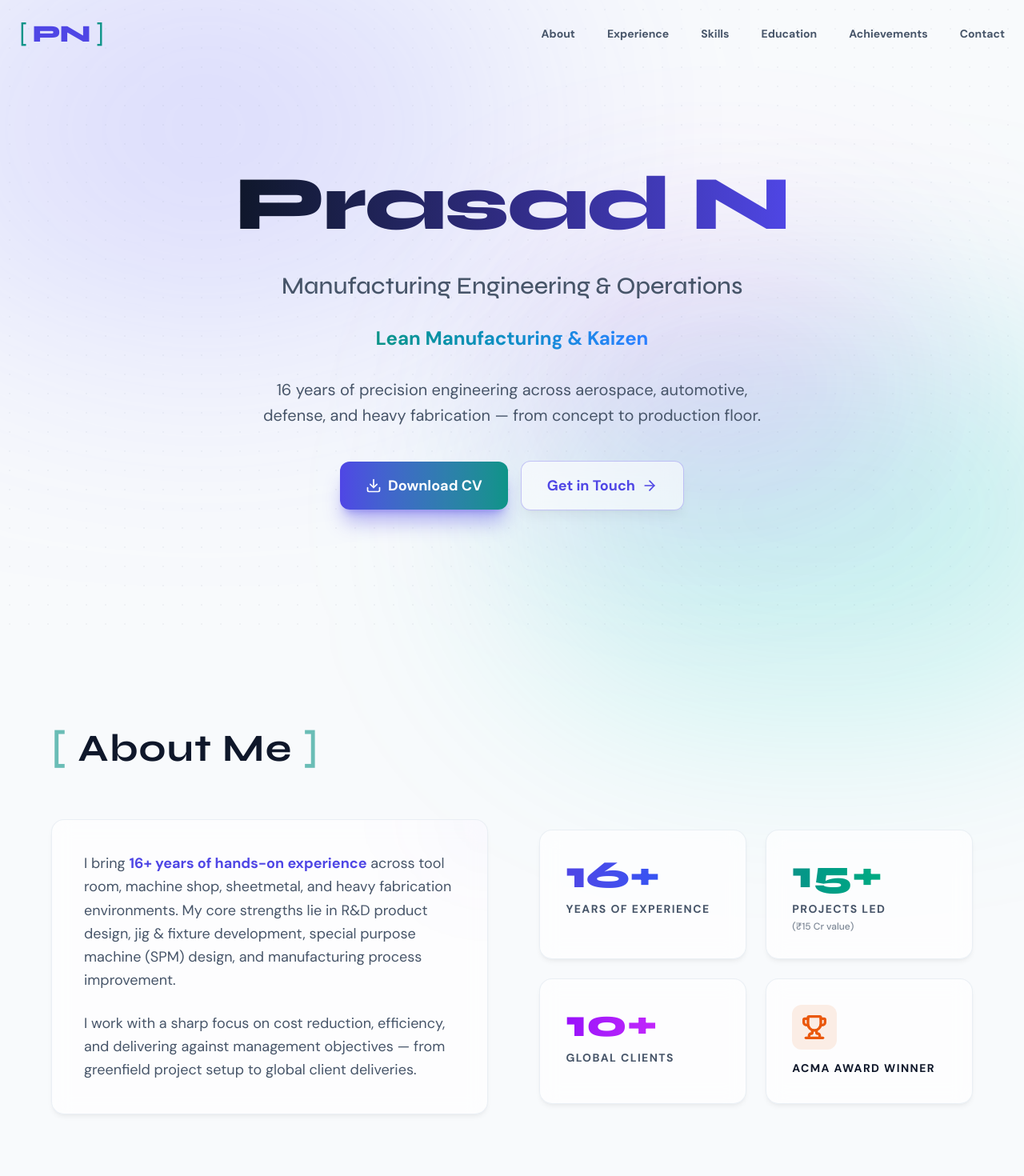
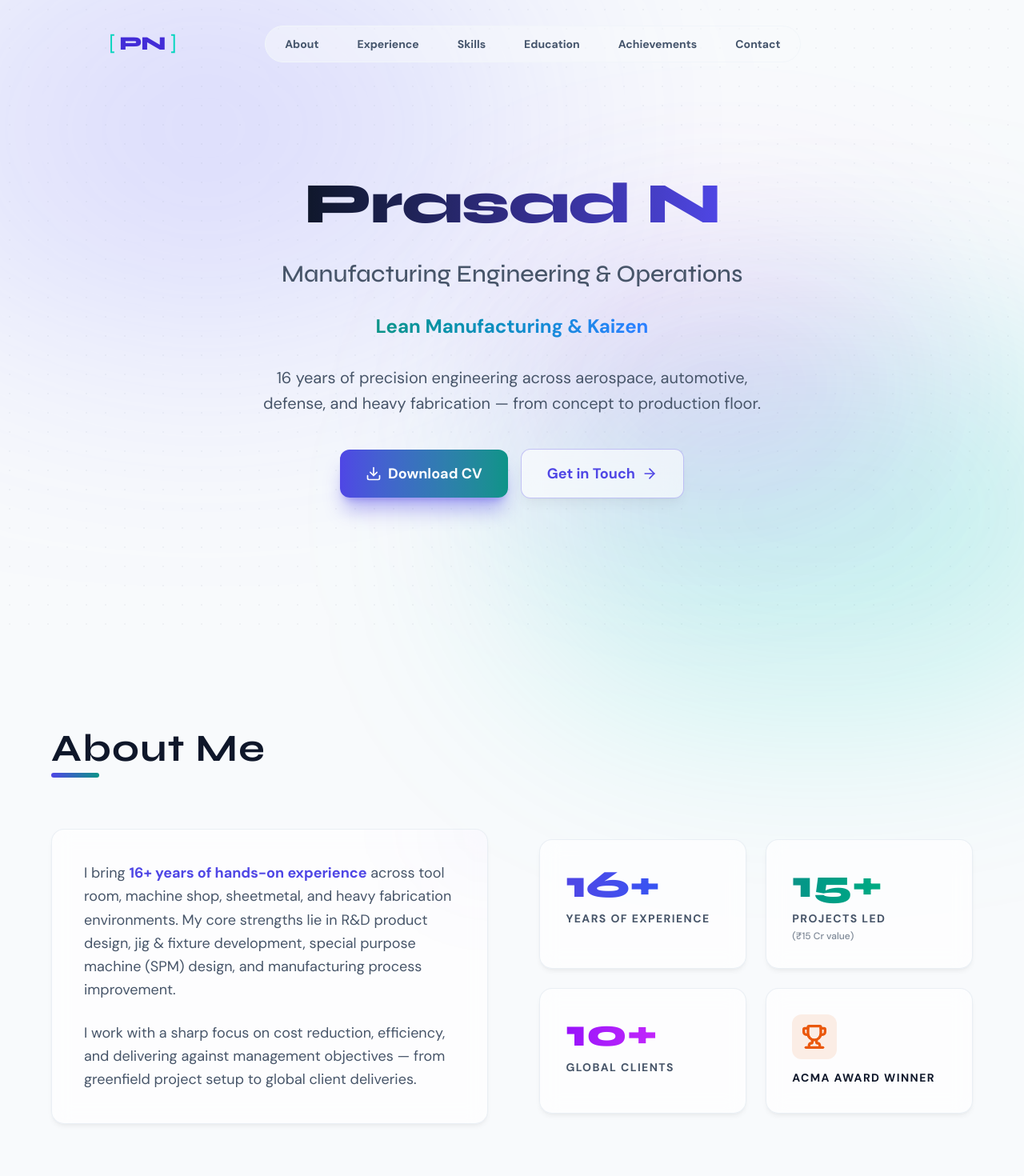
Before and after one commit to raghul1217/Prasad_portfolio, a React (Vite) app in the folder frontend/: page / in a window 1280 px wide. Shown: the top 1470 px of the page at 80% size. Built offline with nearby package versions, Linux system fonts and the light colour scheme.

Commit message:
version4

```diff
--- a/frontend/src/components/Navbar.jsx
+++ b/frontend/src/components/Navbar.jsx
@@ -16,6 +16,13 @@ export default function Navbar() {
   const [mobileMenuOpen, setMobileMenuOpen] = useState(false);
   const [activeSection, setActiveSection] = useState('');
 
+  // Close mobile menu when hash changes
+  useEffect(() => {
+    const handleHashChange = () => setMobileMenuOpen(false);
+    window.addEventListener('hashchange', handleHashChange);
+    return () => window.removeEventListener('hashchange', handleHashChange);
+  }, []);
+
   useEffect(() => {
     const handleScroll = () => {
       setIsScrolled(window.scrollY > 50);
@@ -24,7 +31,7 @@ export default function Navbar() {
       let current = '';
       for (const section of sections) {
         const element = document.getElementById(section);
-        if (element && window.scrollY >= (element.offsetTop - 100)) {
+        if (element && window.scrollY >= (element.offsetTop - 150)) {
           current = section;
         }
       }
@@ -37,80 +44,125 @@ export default function Navbar() {
   }, []);
 
   return (
+    <>
       <motion.nav
         initial={{ y: -100, opacity: 0 }}
         animate={{ y: 0, opacity: 1 }}
         transition={{ duration: 0.5 }}
-      className={`fixed top-0 left-0 w-full z-50 transition-all duration-300 ${
-        isScrolled ? 'bg-white/70 backdrop-blur-md border-b border-border-warm py-4 shadow-sm' : 'bg-transparent py-6'
-      }`}
+        className={`fixed top-0 left-0 w-full z-50 transition-all duration-300 px-4 sm:px-6 pt-4 sm:pt-6 pointer-events-none`}
       >
-      <div className="container mx-auto px-6 flex justify-between items-center max-w-7xl">
-        <a href="#" className="text-2xl md:text-3xl font-display font-black text-indigo-primary whitespace-nowrap tracking-tighter">
-          <span className="text-teal-secondary font-light">[</span> PN <span className="text-teal-secondary font-light">]</span>
+        {/* Floating Pill Navbar */}
+        <div className={`mx-auto max-w-5xl pointer-events-auto rounded-3xl transition-all duration-300 flex justify-between items-center ${
+          isScrolled
+            ? 'bg-white/90 backdrop-blur-xl shadow-[0_8px_30px_rgb(0,0,0,0.06)] border border-slate-200/50 py-3 px-6'
+            : 'bg-transparent py-2 px-2'
+        }`}>
+
+          <a href="#" className="text-2xl font-display font-black text-indigo-700 whitespace-nowrap tracking-tighter hover:scale-105 transition-transform">
+            <span className="text-teal-400 font-light">[</span> PN <span className="text-teal-400 font-light">]</span>
           </a>
 
           {/* Desktop Nav */}
-        <div className="hidden lg:flex space-x-10">
+          <div className="hidden lg:flex space-x-2 bg-slate-50/50 p-1 rounded-full border border-slate-100">
             {navLinks.map((link) => (
               <a
                 key={link.name}
                 href={link.href}
-              className={`text-sm font-bold transition-all relative py-2 ${
+                className={`text-sm font-bold transition-all relative px-5 py-2 rounded-full ${
                   activeSection === link.href.substring(1)
-                  ? 'text-indigo-primary'
-                  : 'text-secondary hover:text-indigo-primary hover:-translate-y-0.5'
+                    ? 'text-white'
+                    : 'text-slate-600 hover:text-indigo-600'
                 }`}
               >
-              {link.name}
                 {activeSection === link.href.substring(1) && (
                   <motion.div
-                  layoutId="activeSection"
-                  className="absolute bottom-0 left-0 w-full h-1 rounded-full bg-gradient-to-r from-indigo-primary to-teal-secondary shadow-sm"
+                    layoutId="activePill"
+                    className="absolute inset-0 bg-gradient-to-r from-indigo-500 to-teal-400 rounded-full -z-10 shadow-md shadow-indigo-500/20"
+                    transition={{ type: "spring", stiffness: 300, damping: 30 }}
                   />
                 )}
+                {link.name}
               </a>
             ))}
           </div>
 
-        {/* Mobile Toggle */}
+          <div className="hidden lg:block w-8"></div> {/* Spacer for symmetry if needed, or put a small CTA here */}
+
+          {/* Mobile Toggle Button */}
           <button
-          className="lg:hidden text-primary focus:outline-none bg-white p-2 rounded-xl shadow-sm border border-border-warm"
-          onClick={() => setMobileMenuOpen(!mobileMenuOpen)}
+            className="lg:hidden text-slate-800 focus:outline-none bg-slate-50 p-2.5 rounded-xl border border-slate-200 shadow-sm active:scale-95 transition-transform"
+            onClick={() => setMobileMenuOpen(true)}
           >
-          {mobileMenuOpen ? <X size={24} className="text-indigo-primary"/> : <Menu size={24} className="text-indigo-primary"/>}
+            <Menu size={22} className="text-indigo-600"/>
+          </button>
+        </div>
+      </motion.nav>
+
+      {/* Mobile Drawer Overlay */}
+      <AnimatePresence>
+        {mobileMenuOpen && (
+          <>
+            <motion.div
+              initial={{ opacity: 0 }}
+              animate={{ opacity: 1 }}
+              exit={{ opacity: 0 }}
+              className="fixed inset-0 bg-slate-900/40 backdrop-blur-sm z-50 lg:hidden"
+              onClick={() => setMobileMenuOpen(false)}
+            />
+            <motion.div
+              initial={{ x: '100%' }}
+              animate={{ x: 0 }}
+              exit={{ x: '100%' }}
+              transition={{ type: "spring", damping: 25, stiffness: 200 }}
+              className="fixed top-0 right-0 h-full w-[85%] sm:w-[320px] bg-white z-[60] shadow-2xl flex flex-col pt-6 px-6 lg:hidden border-l border-slate-100"
+            >
+              <div className="flex justify-between items-center mb-10">
+                <a href="#" className="text-2xl font-display font-black text-indigo-700 tracking-tighter">
+                  <span className="text-teal-400 font-light">[</span> PN <span className="text-teal-400 font-light">]</span>
+                </a>
+                <button
+                  onClick={() => setMobileMenuOpen(false)}
+                  className="p-2.5 bg-slate-100 rounded-full text-slate-600 hover:text-rose-500 hover:bg-rose-50 transition-colors"
+                >
+                  <X size={20} />
                 </button>
               </div>
 
-      {/* Mobile Drawer */}
-      <AnimatePresence>
-        {mobileMenuOpen && (
-          <motion.div
-            initial={{ height: 0, opacity: 0 }}
-            animate={{ height: 'auto', opacity: 1 }}
-            exit={{ height: 0, opacity: 0 }}
-            className="lg:hidden bg-white/95 backdrop-blur-xl border-b border-border-warm overflow-hidden shadow-2xl absolute w-full left-0 top-full"
-          >
-            <div className="flex flex-col py-6 px-6 space-y-6">
-              {navLinks.map((link) => (
+              <div className="flex flex-col space-y-3">
+                {navLinks.map((link) => {
+                  const isActive = activeSection === link.href.substring(1);
+                  return (
                     <a
                       key={link.name}
                       href={link.href}
-                  onClick={() => setMobileMenuOpen(false)}
-                  className={`text-xl font-bold flex items-center justify-between py-2 border-b border-border-warm/50 ${
-                    activeSection === link.href.substring(1)
-                      ? 'text-transparent bg-clip-text bg-gradient-to-r from-indigo-primary to-teal-secondary'
-                      : 'text-secondary'
+                      onClick={(e) => {
+                        setMobileMenuOpen(false);
+                      }}
+                      className={`text-base font-bold flex items-center justify-between px-5 py-4 rounded-2xl transition-all ${
+                        isActive
+                          ? 'bg-gradient-to-r from-indigo-50 to-teal-50 text-indigo-700 shadow-sm border border-indigo-100'
+                          : 'text-slate-600 hover:bg-slate-50'
                       }`}
                     >
                       {link.name}
-                  <span className="text-xs opacity-50 font-normal">0{navLinks.indexOf(link) + 1}</span>
+                      {isActive && <motion.div layoutId="mobileActive" className="w-1.5 h-1.5 rounded-full bg-teal-500" />}
                     </a>
-              ))}
+                  );
+                })}
+              </div>
+
+              <div className="mt-auto pb-10 flex flex-col items-center">
+                <a
+                  href="/prasad-cv.pdf"
+                  className="w-full text-center py-4 bg-slate-900 text-white font-bold rounded-2xl shadow-xl shadow-slate-900/20 active:scale-95 transition-transform"
+                >
+                  Download CV
+                </a>
               </div>
             </motion.div>
+          </>
         )}
       </AnimatePresence>
-    </motion.nav>
+    </>
   );
 }
--- a/frontend/src/index.css
+++ b/frontend/src/index.css
@@ -20,6 +20,7 @@
 @layer base {
   html {
     scroll-behavior: smooth;
+    scroll-padding-top: 120px;
   }
   body {
     background-color: var(--color-warm-bg);
@@ -37,15 +38,20 @@
     background-size: 24px 24px;
     opacity: 0.05;
   }
-  .bracket-heading::before {
-    content: "[ ";
-    color: var(--color-teal-secondary);
-    opacity: 0.6;
+  .gradient-heading {
+    position: relative;
+    display: inline-block;
+    padding-bottom: 0.75rem;
   }
-  .bracket-heading::after {
-    content: " ]";
-    color: var(--color-teal-secondary);
-    opacity: 0.6;
+  .gradient-heading::after {
+    content: "";
+    position: absolute;
+    bottom: 0;
+    left: 0;
+    width: 60px;
+    height: 6px;
+    background: linear-gradient(to right, var(--color-indigo-primary), var(--color-teal-secondary));
+    border-radius: 9999px;
   }
   .glass-card {
     background-color: var(--color-warm-surface);
--- a/frontend/src/sections/About.jsx
+++ b/frontend/src/sections/About.jsx
@@ -46,7 +46,7 @@ export default function About() {
           whileInView="visible"
           viewport={{ once: true, amount: 0.1 }}
         >
-          <motion.h2 variants={itemVariants} className="text-3xl md:text-5xl font-display font-bold text-primary mb-10 md:mb-16 bracket-heading tracking-wide">
+          <motion.h2 variants={itemVariants} className="text-3xl md:text-5xl font-display font-bold text-primary mb-10 md:mb-16 gradient-heading tracking-wide">
             About Me
           </motion.h2>
 
--- a/frontend/src/sections/Achievements.jsx
+++ b/frontend/src/sections/Achievements.jsx
@@ -1,25 +1,22 @@
 import React from 'react';
 import { motion } from 'framer-motion';
-import { Trophy, Settings, Globe, Ruler } from 'lucide-react';
+import { Trophy, Settings, Globe, Award, ShieldCheck } from 'lucide-react';
 
 const secondaryAchievements = [
   {
-    icon: <Settings size={36} strokeWidth={1.5} />,
-    text: "9 Years at Clark Fixture — Global Aerospace & Defense tooling",
-    color: "text-blue-600",
-    bg: "bg-blue-50 border-blue-200"
+    icon: <Settings size={24} />,
+    title: "Global Tooling Ecosystem",
+    text: "9 Years at Clark Fixture — Lead design & execution for aerospace & defense.",
   },
   {
-    icon: <Globe size={36} strokeWidth={1.5} />,
-    text: "Supplier network established across 5+ Indian manufacturing hubs",
-    color: "text-teal-600",
-    bg: "bg-teal-50 border-teal-200"
+    icon: <Globe size={24} />,
+    title: "Vast Supplier Network",
+    text: "Established and validated manufacturing hubs across 5+ Indian states.",
   },
   {
-    icon: <Ruler size={36} strokeWidth={1.5} />,
-    text: "IMTA Certified Gauge Designer",
-    color: "text-purple-600",
-    bg: "bg-purple-50 border-purple-200"
+    icon: <ShieldCheck size={24} />,
+    title: "Certified Gauge Expert",
+    text: "IMTA Certified Gauge Designer recognizing elite precision metrics.",
   }
 ];
 
@@ -33,20 +30,20 @@ export default function Achievements() {
   };
 
   const itemVariants = {
-    hidden: { y: 30, opacity: 0 },
-    visible: { y: 0, opacity: 1, transition: { duration: 0.6, ease: "easeOut" } }
+    hidden: { y: 20, opacity: 0 },
+    visible: { y: 0, opacity: 1, transition: { duration: 0.5, ease: "easeOut" } }
   };
 
   return (
     <section id="achievements" className="py-20 md:py-28 px-4 sm:px-6 relative z-10">
-      <div className="max-w-5xl mx-auto">
+      <div className="max-w-6xl mx-auto">
         <motion.div
-          initial={{ opacity: 0, y: 30 }}
+          initial={{ opacity: 0, y: 20 }}
           whileInView={{ opacity: 1, y: 0 }}
-          viewport={{ once: true, amount: 0.2 }}
-          transition={{ duration: 0.6 }}
+          viewport={{ once: true }}
+          className="mb-12 md:mb-20 text-left"
         >
-          <h2 className="text-3xl md:text-5xl font-display font-bold text-primary mb-12 md:mb-16 bracket-heading tracking-wide text-center">
+          <h2 className="text-2xl sm:text-3xl md:text-5xl font-display font-bold text-primary gradient-heading tracking-wide inline-block whitespace-nowrap">
             Key Achievements
           </h2>
         </motion.div>
@@ -55,42 +52,51 @@ export default function Achievements() {
           variants={containerVariants}
           initial="hidden"
           whileInView="visible"
-          viewport={{ once: true, amount: 0.2 }}
-          className="space-y-8 lg:space-y-12"
+          viewport={{ once: true, amount: 0.1 }}
+          className="space-y-6"
         >
-          {/* Main Achievement Card */}
-          <motion.div variants={itemVariants} className="glass-card p-8 md:p-12 rounded-3xl border-l-[6px] border-l-gold-highlight text-center relative overflow-hidden group hover:shadow-2xl hover:shadow-gold-highlight/20 transition-all duration-500 hover:-translate-y-2">
-            <div className="absolute inset-0 bg-gradient-to-br from-gold-highlight/5 via-transparent to-gold-highlight/5 opacity-50 group-hover:opacity-100 transition-opacity duration-500"></div>
+          {/* Main Professional Achievement Card */}
+          <motion.div variants={itemVariants} className="w-full rounded-2xl bg-slate-900 border border-slate-800 p-8 md:p-12 shadow-xl shadow-slate-900/10 flex flex-col md:flex-row items-start md:items-center gap-8 md:gap-12 relative overflow-hidden group">
+            {/* Subtle glow instead of bright orange */}
+            <div className="absolute top-0 right-0 w-96 h-96 bg-indigo-500/5 rounded-full blur-3xl -translate-y-1/2 translate-x-1/3"></div>
 
-            <div className="w-20 h-20 mx-auto rounded-2xl bg-gradient-to-br from-orange-100 to-amber-50 flex items-center justify-center mb-6 shadow-sm border border-gold-highlight/20 group-hover:scale-110 transition-transform duration-500">
-              <Trophy size={40} className="text-gold-highlight" />
+            <div className="shrink-0 w-20 h-20 md:w-24 md:h-24 rounded-2xl bg-slate-800 border border-slate-700 flex items-center justify-center shadow-inner relative z-10">
+              <Trophy size={40} className="text-amber-500" />
             </div>
 
-            <h3 className="text-2xl md:text-4xl font-display font-extrabold text-transparent bg-clip-text bg-gradient-to-r from-orange-600 to-amber-500 mb-4 px-4 leading-tight">
-              ACMA Prestigious Award — First Place, 2014
-            </h3>
-            <p className="text-base md:text-xl font-bold text-secondary mb-6 max-w-2xl mx-auto">
-              Automotive Component Manufacturers Association of India
-            </p>
-            <div className="inline-flex items-center justify-center px-6 py-2.5 bg-gradient-to-r from-orange-50 to-amber-50 border border-gold-highlight/20 text-gold-highlight font-black tracking-widest uppercase text-xs md:text-sm rounded-full shadow-sm">
-              Category: Productivity Improvement
+            <div className="flex-1 relative z-10">
+              <div className="inline-flex items-center px-3 py-1 bg-slate-800/80 text-amber-500 border border-amber-500/20 text-xs font-bold uppercase tracking-widest rounded-md mb-4">
+                1st Place Award Winner
+              </div>
+              <h3 className="text-2xl md:text-4xl font-display font-black text-white mb-3 leading-tight">
+                ACMA Prestigious Industry Award
+              </h3>
+              <p className="text-base md:text-lg text-slate-400 font-medium max-w-2xl mb-4">
+                Awarded by the Automotive Component Manufacturers Association of India for outstanding leadership and excellence in manufacturing Productivity Improvement (2014).
+              </p>
             </div>
           </motion.div>
 
-          {/* Secondary Achievement Row */}
-          <div className="grid grid-cols-1 md:grid-cols-3 gap-6 lg:gap-8">
+          {/* Secondary Achievement Row - Clean Corporate Cards */}
+          <div className="grid grid-cols-1 md:grid-cols-3 gap-6">
             {secondaryAchievements.map((ach, idx) => (
               <motion.div
                 key={idx}
                 variants={itemVariants}
-                className="glass-card p-6 md:p-8 rounded-2xl hover:-translate-y-2 transition-transform duration-300 flex flex-col items-center text-center gap-5 hover:shadow-xl"
+                className="bg-white border border-slate-200 p-8 rounded-2xl hover:border-indigo-300 transition-colors shadow-sm flex flex-col gap-4"
               >
-                <div className={`p-4 rounded-2xl ${ach.bg} ${ach.color} shadow-sm`}>
+                <div className="w-12 h-12 rounded-lg bg-indigo-50 flex items-center justify-center text-indigo-600 border border-indigo-100">
                   {ach.icon}
                 </div>
-                <p className="text-primary font-bold text-sm md:text-base leading-relaxed">
-                  {ach.text}
-                </p>
+
+                <div>
+                  <h4 className="text-lg font-black text-slate-900 mb-2">
+                    {ach.title}
+                  </h4>
+                  <p className="text-slate-600 text-sm font-medium leading-relaxed">
+                    {ach.text}
+                  </p>
+                </div>
               </motion.div>
             ))}
           </div>
--- a/frontend/src/sections/Contact.jsx
+++ b/frontend/src/sections/Contact.jsx
@@ -26,7 +26,7 @@ export default function Contact() {
           viewport={{ once: true, amount: 0.2 }}
           transition={{ duration: 0.6 }}
         >
-          <h2 className="text-3xl md:text-4xl font-display font-bold text-primary mb-16 bracket-heading tracking-wide">
+          <h2 className="text-3xl md:text-4xl font-display font-bold text-primary mb-16 gradient-heading tracking-wide">
             Get in Touch
           </h2>
         </motion.div>
--- a/frontend/src/sections/Education.jsx
+++ b/frontend/src/sections/Education.jsx
@@ -1,6 +1,6 @@
 import React from 'react';
 import { motion } from 'framer-motion';
-import { MapPin } from 'lucide-react';
+import { GraduationCap, Award, MapPin } from 'lucide-react';
 
 const educationList = [
   {
@@ -39,7 +39,7 @@ export default function Education() {
   };
 
   const itemVariants = {
-    hidden: { y: 30, opacity: 0 },
+    hidden: { y: 20, opacity: 0 },
     visible: { y: 0, opacity: 1, transition: { duration: 0.5, ease: "easeOut" } }
   };
 
@@ -47,18 +47,18 @@ export default function Education() {
     <section id="education" className="py-20 md:py-28 px-4 sm:px-6 relative z-10">
       <div className="max-w-6xl mx-auto">
         <motion.div
-          initial={{ opacity: 0, y: 30 }}
+          initial={{ opacity: 0, y: 20 }}
           whileInView={{ opacity: 1, y: 0 }}
-          viewport={{ once: true, amount: 0.2 }}
-          transition={{ duration: 0.6 }}
+          viewport={{ once: true }}
+          className="mb-12 md:mb-20 text-left"
         >
-          <h2 className="text-3xl md:text-5xl font-display font-bold text-primary mb-12 md:mb-20 bracket-heading tracking-wide">
+          <h2 className="text-3xl md:text-5xl font-display font-bold text-primary gradient-heading tracking-wide inline-block">
             Education
           </h2>
         </motion.div>
 
         <motion.div
-          className="grid grid-cols-1 md:grid-cols-2 gap-6 lg:gap-8"
+          className="grid grid-cols-1 md:grid-cols-2 lg:grid-cols-4 gap-6"
           variants={containerVariants}
           initial="hidden"
           whileInView="visible"
@@ -68,20 +68,27 @@ export default function Education() {
             <motion.div
               key={idx}
               variants={itemVariants}
-              className="glass-card p-6 md:p-8 rounded-2xl hover:border-indigo-primary/40 hover:shadow-xl hover:shadow-indigo-primary/10 transition-all relative group overflow-hidden"
+              className="bg-white border border-slate-200 p-6 rounded-2xl shadow-sm hover:shadow-md hover:border-indigo-300 transition-all duration-300 flex flex-col h-full"
             >
-              <div className="absolute inset-0 bg-gradient-to-br from-indigo-primary/5 to-transparent opacity-0 group-hover:opacity-100 transition-opacity"></div>
+              <div className="w-12 h-12 rounded-xl bg-slate-50 flex items-center justify-center border border-slate-100 mb-6 text-indigo-600">
+                {idx === 0 ? <GraduationCap size={24} /> : <Award size={24} />}
+              </div>
 
-              <div className="flex flex-col sm:flex-row sm:items-start justify-between gap-4 mb-4 relative z-10">
-                <h3 className="text-xl md:text-2xl font-display font-extrabold text-indigo-primary leading-tight">{edu.institution}</h3>
-                <span className="inline-flex items-center px-4 py-1.5 bg-gradient-to-r from-teal-secondary/10 to-teal-secondary/20 text-teal-secondary text-xs sm:text-sm font-bold rounded-full w-max shadow-sm border border-teal-secondary/20">
+              <div className="flex-1">
+                <span className="text-xs font-bold text-teal-600 uppercase tracking-wider block mb-2">
                   {edu.year}
                 </span>
+                <h3 className="text-lg font-black text-slate-900 leading-tight mb-2">
+                  {edu.institution}
+                </h3>
+                <h4 className="text-sm font-semibold text-slate-600 mb-4 pb-4 border-b border-slate-100">
+                  {edu.degree}
+                </h4>
               </div>
-              <p className="text-lg md:text-xl font-bold text-primary mb-3 relative z-10">{edu.degree}</p>
-              <p className="text-sm md:text-base font-medium text-secondary flex items-center gap-1.5 relative z-10">
-                <MapPin size={16} className="text-teal-secondary" /> {edu.location}
-              </p>
+
+              <div className="mt-auto flex items-center gap-1.5 text-xs font-medium text-slate-500 bg-slate-50 px-3 py-1.5 rounded-md w-max border border-slate-100">
+                <MapPin size={14} className="text-slate-400" /> {edu.location}
+              </div>
             </motion.div>
           ))}
         </motion.div>
--- a/frontend/src/sections/Experience.jsx
+++ b/frontend/src/sections/Experience.jsx
@@ -115,7 +115,7 @@ export default function Experience() {
             initial={{ opacity: 0, y: 20 }}
             whileInView={{ opacity: 1, y: 0 }}
             viewport={{ once: true }}
-            className="text-3xl md:text-5xl font-display font-bold text-primary mb-12 md:mb-20 bracket-heading tracking-wide"
+            className="text-3xl md:text-5xl font-display font-bold text-primary mb-12 md:mb-20 gradient-heading tracking-wide"
           >
             Work Experience
           </motion.h2>
--- a/frontend/src/sections/Hero.jsx
+++ b/frontend/src/sections/Hero.jsx
@@ -45,7 +45,7 @@ export default function Hero() {
       >
         <motion.h1
           variants={itemVariants}
-          className="text-5xl sm:text-6xl md:text-7xl lg:text-8xl font-display font-extrabold mb-4 tracking-tight text-transparent bg-clip-text bg-gradient-to-r from-primary via-indigo-900 to-indigo-primary leading-tight pb-2"
+          className="text-4xl sm:text-5xl md:text-6xl lg:text-7xl font-display font-extrabold mb-4 tracking-tight text-transparent bg-clip-text bg-gradient-to-r from-primary via-indigo-900 to-indigo-primary leading-tight pb-2 whitespace-nowrap"
         >
           Prasad N
         </motion.h1>
--- a/frontend/src/sections/Skills.jsx
+++ b/frontend/src/sections/Skills.jsx
@@ -56,7 +56,7 @@ export default function Skills() {
           viewport={{ once: true, amount: 0.2 }}
           transition={{ duration: 0.6 }}
         >
-          <h2 className="text-3xl md:text-5xl font-display font-bold text-primary mb-12 md:mb-20 bracket-heading tracking-wide">
+          <h2 className="text-3xl md:text-5xl font-display font-bold text-primary mb-12 md:mb-20 gradient-heading tracking-wide">
             Skills & Expertise
           </h2>
         </motion.div>
```
Also changed, not shown: frontend/src/components/Footer.jsx (+38 -9 lines). Lines whose indentation alone changed are shown as unchanged.
